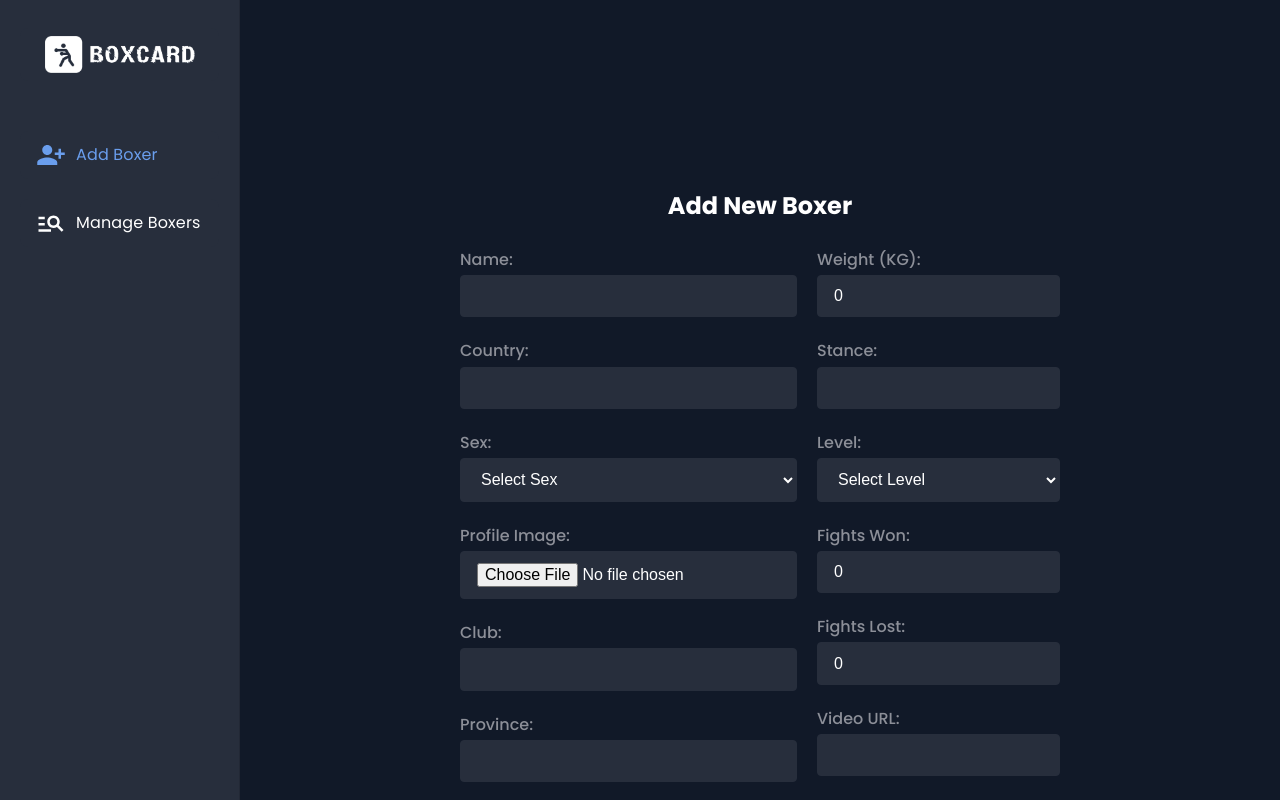
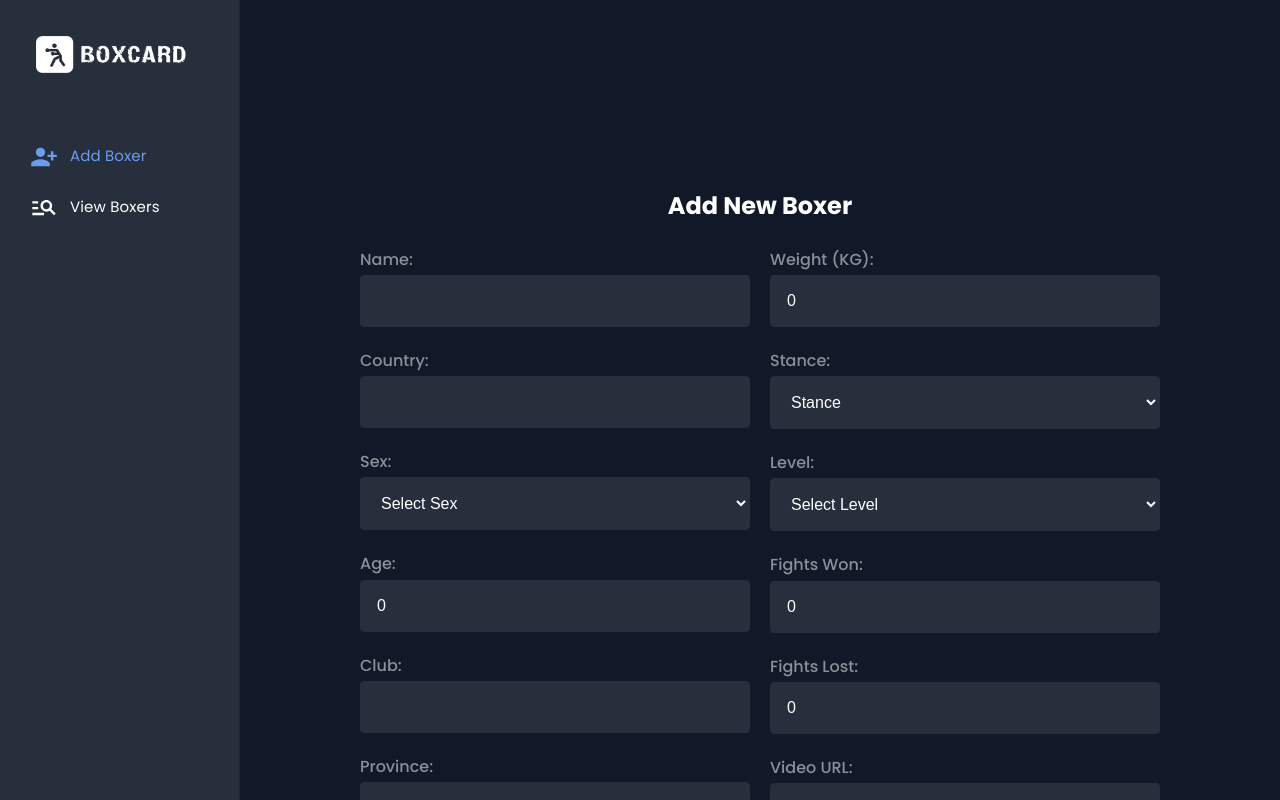
Before and after one commit to MacDev127/boxcard, a React (Vite) app in the folder frontend/: page /dashboard/add-boxer in a window 1280 px wide. Shown: the top 800 px of the page. Built offline with nearby package versions, Linux system fonts and the light colour scheme.

Commit message:
updated styling for dashboard, restructured dropdowns for add boxer page, added icon to navbar for admin access to dashboard

```diff
--- a/frontend/src/components/Navbar/Navbar.tsx
+++ b/frontend/src/components/Navbar/Navbar.tsx
@@ -1,5 +1,6 @@
 import MenuIcon from '@mui/icons-material/Menu';
 import CloseIcon from '@mui/icons-material/Close';
+import PersonIcon from '@mui/icons-material/Person';
 import './Navbar.css';
 import { useState } from 'react';
 import logo from '../../images/logo.png';
@@ -33,6 +34,11 @@ const Navbar = () => {
           </li>
         </ul>
       </div>
+      <div>
+        <a href="/dashboard">
+          <PersonIcon />
+        </a>
+      </div>
       <div className="mobile">
         {toggleMenu ? (
           <CloseIcon onClick={handleToggleMenu} />
--- a/frontend/src/components/Profile/Profile.css
+++ b/frontend/src/components/Profile/Profile.css
@@ -69,9 +69,10 @@
 }
 
 .profile__top-wrapper {
-  display: flex;
-  justify-content: space-between;
-  margin-bottom: 30px;
+  display: grid;
+  grid-template-columns: repeat(3, 1fr);
+  padding-bottom: 30px;
+  gap: 30px;
 }
 
 .profile__stat-list {
@@ -281,6 +282,12 @@
   .profile__top-bio p {
     width: 80%;
   }
+  .profile__top-wrapper {
+    display: grid;
+    grid-template-columns: repeat(3, 1fr);
+    padding-bottom: 30px;
+    gap: 30px;
+  }
 }
 @media screen and (max-width: 414px) {
   .profile__top-name {
@@ -292,4 +299,10 @@
     text-align: left;
     line-height: 1.8;
   }
+  .profile__top-wrapper {
+    display: grid;
+    grid-template-columns: repeat(2, 1fr);
+    padding-bottom: 30px;
+    gap: 30px;
+  }
 }
--- a/frontend/src/components/Sidebar/Sidebar.css
+++ b/frontend/src/components/Sidebar/Sidebar.css
@@ -1,3 +1,5 @@
+@import url('https://fonts.googleapis.com/css2?family=Poppins:ital,wght@0,100;0,200;0,300;0,400;0,500;0,600;0,700;0,800;0,900;1,100;1,200;1,300;1,400;1,500;1,600;1,700;1,800;1,900&display=swap');
+
 :root {
   --primarybg: #111928;
   --secondarybg: #272e3c;
@@ -11,7 +13,6 @@
   --draw: #3b82f6;
   --btn-hover: #575c68;
 }
-@import url('https://fonts.googleapis.com/css2?family=Poppins:ital,wght@0,100;0,200;0,300;0,400;0,500;0,600;0,700;0,800;0,900;1,100;1,200;1,300;1,400;1,500;1,600;1,700;1,800;1,900&display=swap');
 
 .logo {
   margin: 20px 0 50px 0;
@@ -24,8 +25,7 @@
   background-color: var(--secondarybg);
   border: none;
   cursor: pointer;
-  padding: 10 4px;
-  margin: 20px 0px;
+  padding: 10px;
   border-radius: 8px;
   display: flex;
   justify-content: center;
@@ -38,6 +38,9 @@ span {
 #button-icon {
   min-width: 40px;
 }
+.css-rizt0-MuiTypography-root {
+  font-size: 15px !important;
+}
 
 #button:hover {
   background-color: var(--btn-hover);
--- a/frontend/src/components/Sidebar/Sidebar.tsx
+++ b/frontend/src/components/Sidebar/Sidebar.tsx
@@ -1,38 +1,56 @@
-import React from 'react';
+import React, { useState } from 'react';
 import logo from '../../images/logo.png';
 import {
   Drawer,
   List,
+  ListItem,
   ListItemButton,
   ListItemIcon,
   ListItemText,
+  IconButton,
+  useTheme,
+  useMediaQuery,
 } from '@mui/material';
+import MenuIcon from '@mui/icons-material/Menu';
 import PersonAddAlt1Icon from '@mui/icons-material/PersonAddAlt1';
 import ManageSearchIcon from '@mui/icons-material/ManageSearch';
 import { useNavigate, useLocation } from 'react-router-dom';
 import './Sidebar.css';
 
+const drawerWidth = 240;
+
 const Sidebar: React.FC = () => {
   const navigate = useNavigate();
   const location = useLocation();
+  const theme = useTheme();
+  const isMobile = useMediaQuery(theme.breakpoints.down('sm')); // true for screens smaller than "sm"
+  const [mobileOpen, setMobileOpen] = useState<boolean>(false);
 
-  // Helper: returns true if current path starts with given path
+  // Helper: returns true if current path starts with given path.
   const isActive = (path: string) => location.pathname.startsWith(path);
 
-  return (
-    <Drawer id="drawer" variant="permanent">
+  const handleDrawerToggle = () => {
+    setMobileOpen(!mobileOpen);
+  };
+
+  // Sidebar (drawer) content to be reused between mobile & permanent
+  const drawerContent = (
     <List>
       <div className="logo">
-          <ListItemButton id="button" component="div">
+        {/* Not clickable if it doesn't need to be */}
+        <ListItem component="div">
           <img src={logo} alt="Logo" />
-          </ListItemButton>
+        </ListItem>
       </div>
       <ListItemButton
         id="button"
-          onClick={() => navigate('/dashboard/add-boxer')}
+        onClick={() => {
+          navigate('/dashboard/add-boxer');
+          if (isMobile) setMobileOpen(false);
+        }}
         selected={isActive('/dashboard/add-boxer')}
         sx={{
-            // When selected, override colors of inner text and icons.
+          // When selected, persist the background and change colors.
           '&.Mui-selected': {
             backgroundColor: 'rgba(106, 158, 237, 0.2)',
             '& .MuiListItemText-root': { color: '#6a9eed' },
@@ -43,22 +61,20 @@ const Sidebar: React.FC = () => {
           },
         }}
       >
-          <ListItemIcon
-            id="button-icon"
-            sx={{ color: 'white' }} // default icon color
-          >
-            <PersonAddAlt1Icon style={{ fontSize: '30px' }} />
+        <ListItemIcon id="button-icon" sx={{ color: 'white' }}>
+          <PersonAddAlt1Icon style={{ fontSize: '28px' }} />
         </ListItemIcon>
         <ListItemText
           primary="Add Boxer"
-            sx={{
-              color: isActive('/dashboard/add-boxer') ? '#6a9eed' : 'white',
-            }}
+          sx={{ color: isActive('/dashboard/add-boxer') ? '#6a9eed' : 'white' }}
         />
       </ListItemButton>
       <ListItemButton
         id="button"
-          onClick={() => navigate('/dashboard/manage-boxer')}
+        onClick={() => {
+          navigate('/dashboard/manage-boxer');
+          if (isMobile) setMobileOpen(false);
+        }}
         selected={isActive('/dashboard/manage-boxer')}
         sx={{
           '&.Mui-selected': {
@@ -71,21 +87,68 @@ const Sidebar: React.FC = () => {
           },
         }}
       >
-          <ListItemIcon
-            id="button-icon"
-            sx={{ color: 'white' }} // default icon color
-          >
-            <ManageSearchIcon style={{ fontSize: '30px' }} />
+        <ListItemIcon id="button-icon" sx={{ color: 'white' }}>
+          <ManageSearchIcon style={{ fontSize: '28px' }} />
         </ListItemIcon>
         <ListItemText
-            primary="Manage Boxers"
+          id="button-text"
+          primary="View Boxers"
           sx={{
             color: isActive('/dashboard/manage-boxer') ? '#6a9eed' : 'white',
           }}
         />
       </ListItemButton>
     </List>
+  );
+
+  return (
+    <>
+      {/* Temporary drawer for mobile screens */}
+      {isMobile && (
+        <>
+          {/* A menu button to toggle the drawer */}
+          <IconButton
+            color="inherit"
+            aria-label="open drawer"
+            edge="start"
+            onClick={handleDrawerToggle}
+            sx={{ ml: 2, mt: 2, display: { xs: 'block', sm: 'none' } }}
+          >
+            <MenuIcon />
+          </IconButton>
+          <Drawer
+            variant="temporary"
+            open={mobileOpen}
+            onClose={handleDrawerToggle}
+            ModalProps={{
+              keepMounted: true, // Better performance on mobile.
+            }}
+            sx={{
+              display: { xs: 'block', sm: 'none' },
+              '& .MuiDrawer-paper': {
+                boxSizing: 'border-box',
+                width: drawerWidth,
+              },
+            }}
+          >
+            {drawerContent}
           </Drawer>
+        </>
+      )}
+
+      {/* Permanent drawer for larger screens */}
+      <Drawer
+        id="drawer"
+        variant="permanent"
+        sx={{
+          display: { xs: 'none', sm: 'block' },
+          '& .MuiDrawer-paper': { boxSizing: 'border-box', width: drawerWidth },
+        }}
+        open
+      >
+        {drawerContent}
+      </Drawer>
+    </>
   );
 };
 
--- a/frontend/src/pages/Admin/AddBoxerPage.tsx
+++ b/frontend/src/pages/Admin/AddBoxerPage.tsx
@@ -154,15 +154,15 @@ const AdminAddBoxer: React.FC = () => {
                 </select>
               </div>
               <div className="form__input">
-                <label htmlFor="profileImage">Profile Image:</label>
+                <label htmlFor="age">Age:</label>
                 <input
-                  type="file"
-                  id="profileImage"
-                  name="profileImage"
-                  onChange={handleFileChange}
-                  accept="image/*"
+                  type="number"
+                  id="age"
+                  name="age"
+                  value={formData.age}
+                  onChange={handleChange}
                 />
-              </div>
+              </div>{' '}
               <div className="form__input">
                 <label htmlFor="club">Club:</label>
                 <input
@@ -198,14 +198,18 @@ const AdminAddBoxer: React.FC = () => {
               </div>
               <div className="form__input">
                 <label htmlFor="stance">Stance:</label>
-                <input
-                  type="text"
+
+                <select
                   id="stance"
                   name="stance"
                   value={formData.stance}
                   onChange={handleChange}
                   required
-                />
+                >
+                  <option value="">Stance</option>
+                  <option value="orthodox">Orthodox</option>
+                  <option value="southpaw">Southpaw</option>
+                </select>
               </div>
               <div className="form__input">
                 <label htmlFor="level">Level:</label>
@@ -255,13 +259,13 @@ const AdminAddBoxer: React.FC = () => {
                 />
               </div>
               <div className="form__input">
-                <label htmlFor="age">Age:</label>
+                <label htmlFor="profileImage">Profile Image:</label>
                 <input
-                  type="number"
-                  id="age"
-                  name="age"
-                  value={formData.age}
-                  onChange={handleChange}
+                  type="file"
+                  id="profileImage"
+                  name="profileImage"
+                  onChange={handleFileChange}
+                  accept="image/*"
                 />
               </div>
             </div>
--- a/frontend/src/pages/Admin/AdminDashboard.css
+++ b/frontend/src/pages/Admin/AdminDashboard.css
@@ -20,7 +20,7 @@
 
 /* Container for the admin form */
 .admin {
-  max-width: 600px;
+  max-width: 800px;
   margin: 2rem auto;
   padding: 2rem;
   border-radius: 8px;
@@ -72,7 +72,7 @@
 /* Input and select styling */
 .admin form input,
 .admin form select {
-  padding: 0.7rem 1rem;
+  padding: 1rem;
   font-size: 1rem;
   border: 1px solid var(--secondarybg);
   border-radius: 4px;
```
Also changed, not shown: 1 other file (tests, documents, lock files or other folders). Lines whose indentation alone changed are shown as unchanged.
